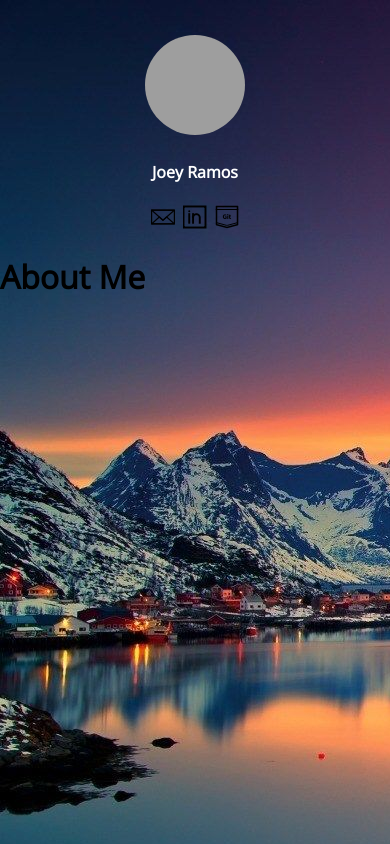
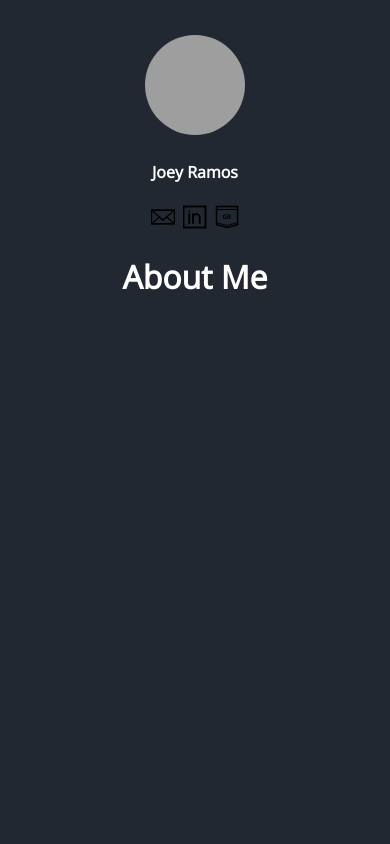
Before and after one commit to Joey-Ramos/portfolio, a React (Create React App) app: page /about in a window 390 px wide. Built offline with nearby package versions, Linux system fonts and the light colour scheme; grey boxes are pictures that could not be loaded.

Commit message:
chose background color, centered links and projects across all media queries.

```diff
--- a/src/App.css
+++ b/src/App.css
@@ -1,6 +1,8 @@
 body {
-    background-image: url(./assets/images/345330.jpg);
+    background-size: cover;
+    background-position: center center;
     font-family: 'Open Sans';
+    background-color: #222831;
 }
 
 /* HEADER STYLING */
@@ -24,14 +26,14 @@ body {
 /* LINKS STYLING */
 .links-list {
     text-align: center;
-    margin: 20px;
 }
 
 .links {
     height: 50px;
+    max-width: 500px;
     background-color: rgba(255, 255, 255, 0.733);
     border-radius: 100px;
-    margin: 20px;
+    margin: 0 auto;
     line-height: 50px;
 }
 /* ///// END LINKS STYLING ///// */
@@ -46,7 +48,8 @@ body {
     background-color: rgba(255, 255, 255, 0.733);
     color: black;
     border-radius: 30px;
-    margin: 3rem;
+    margin: 0 auto;
+    max-width: 500px;
 }
 
 .project-image-container {
@@ -65,3 +68,38 @@ body {
     font-weight: bold;
 }
 /* ///// END PROJECTS STYLING ///// */
+
+/* CONTACT STYLING */
+.contact-title {
+    text-align: center;
+    color: white;
+}
+/* ///// END CONTACT STYLING ///// */
+
+/* START ABOUT ME STYLING */
+.about-title {
+    text-align: center;
+    color: white;
+}
+
+/* MEDIA QUERY FOR SMALLER DESKTOP SCREENS AND SMALLER */
+@media screen and (max-width: 980px) {
+
+
+}
+
+/* MEDIA QUERY FOR TABLETS AND SMALLER */
+@media screen and (max-width: 768px) {
+
+}
+
+/* MEDIA QUERY FOR PHONES AND SMALLER */
+@media screen and (max-width: 575px) {
+    .links {
+        margin: 20px
+    }
+
+    .project {
+        margin: 20px;
+    }
+}
--- a/src/Components/Aboutme/index.js
+++ b/src/Components/Aboutme/index.js
@@ -6,7 +6,9 @@ function About() {
 
 
     return (
-        <h1>About Me</h1>
+        <div className='about'>
+            <h1 className='about-title'>About Me</h1>
+        </div>
     )
 }
 
--- a/src/Components/Contact/index.js
+++ b/src/Components/Contact/index.js
@@ -6,8 +6,8 @@ function Contact() {
 
 
     return (
-        <div>
-            <h1>Contact Me</h1>
+        <div className="contact">
+            <h1 className="contact-title">Contact Me</h1>
         </div>
     )
 }
```
Also changed, not shown: src/Assets/Images/345330.jpg (deleted).
